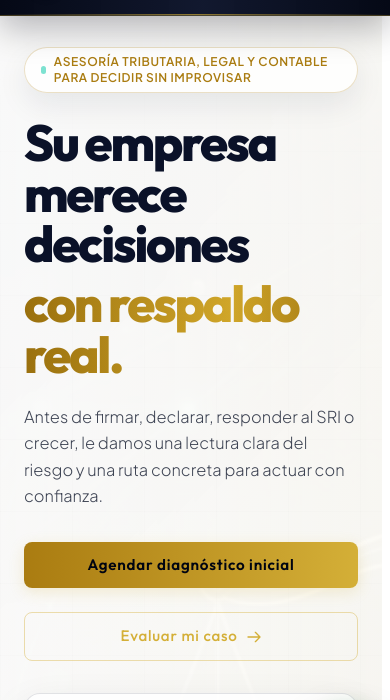
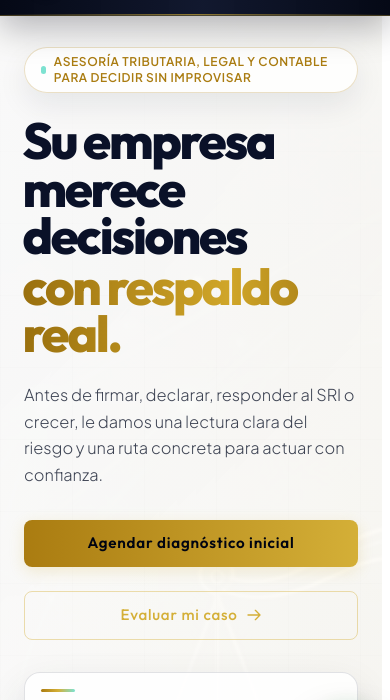
Before and after one commit to JordyPrado32/Alianza, a plain HTML site: page index.html in a window 390 px wide. Shown: the part 65-765 px from the top of the page. Drawn offline with nearby package versions, Linux system fonts and the light colour scheme.

Commit message:
ajuste hero

```diff
--- a/css/style.css
+++ b/css/style.css
@@ -3269,14 +3269,23 @@ h1, h2, h3, h4, h5, h6 {
 }
 
 .site-theme-light .hero-title {
-  max-width: 50rem;
+  display: flex;
+  flex-direction: column;
+  align-items: flex-start;
+  max-width: 11.4ch;
   font-size: clamp(3.15rem, 5.35vw, 5.25rem);
-  line-height: 0.98;
-  letter-spacing: -0.045em;
+  margin-left: -0.045em;
+  line-height: 0.9;
+  letter-spacing: -0.055em;
+  text-wrap: balance;
+}
+
+.site-theme-light .hero-title span {
+  display: block;
 }
 
 .site-theme-light .hero-title .text-gradient-gold {
-  margin-top: 0.18em;
+  margin-top: clamp(0.16rem, 0.7vw, 0.42rem);
   background-image: linear-gradient(90deg, #9a700e, #d0a629 62%, #9a700e);
 }
 
@@ -3980,7 +3989,10 @@ body.page-loaded:not(.hero-gsap-ready) .hero-brief-card { animation-delay: 0.36s
 
   .site-theme-light .hero-title {
     font-size: clamp(2.65rem, 13vw, 4rem);
-    line-height: 1;
+    max-width: 10.35ch;
+    margin-left: -0.03em;
+    line-height: 0.94;
+    letter-spacing: -0.045em;
   }
 
   .site-theme-light .hero-proof-row > div,
```
